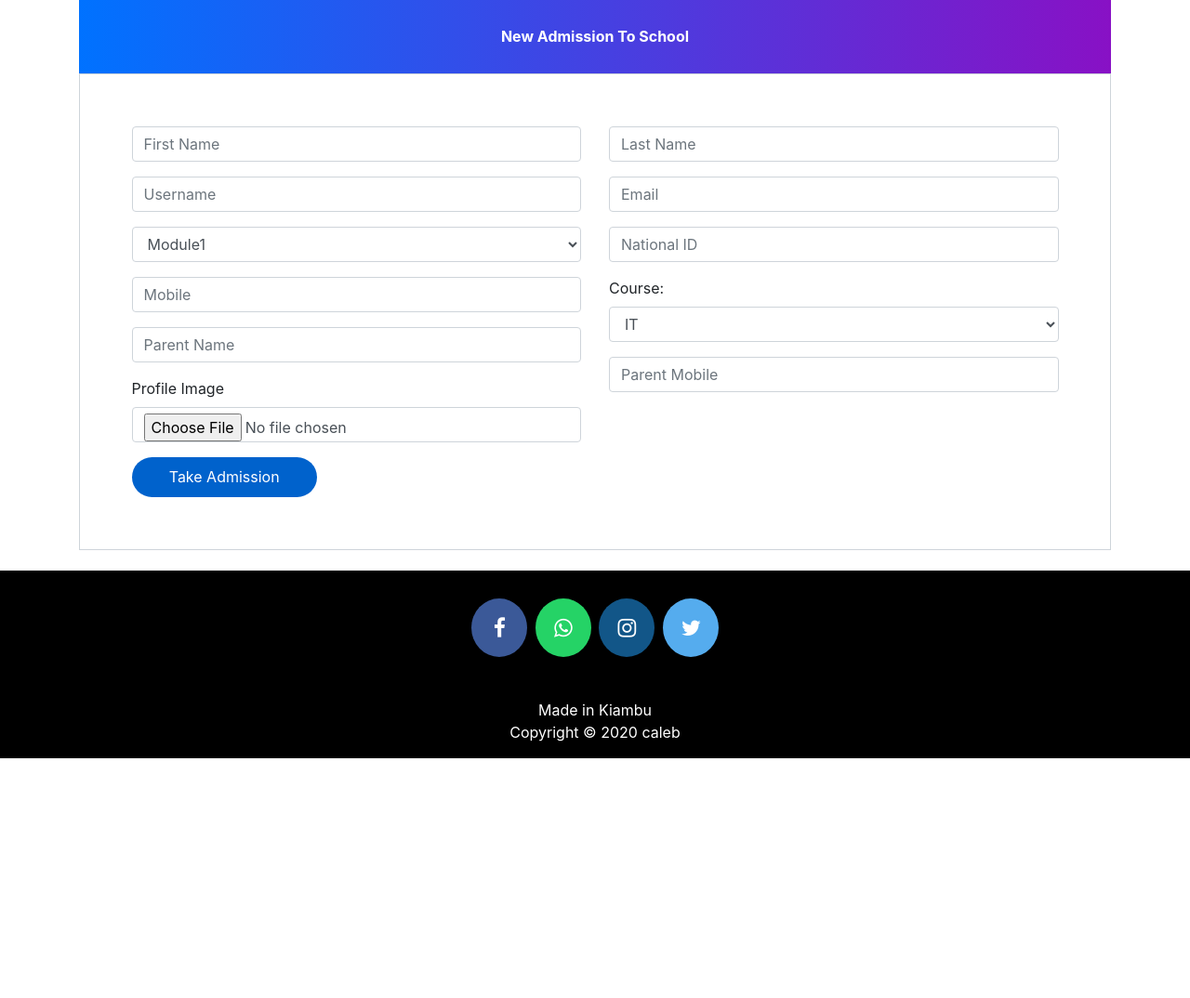
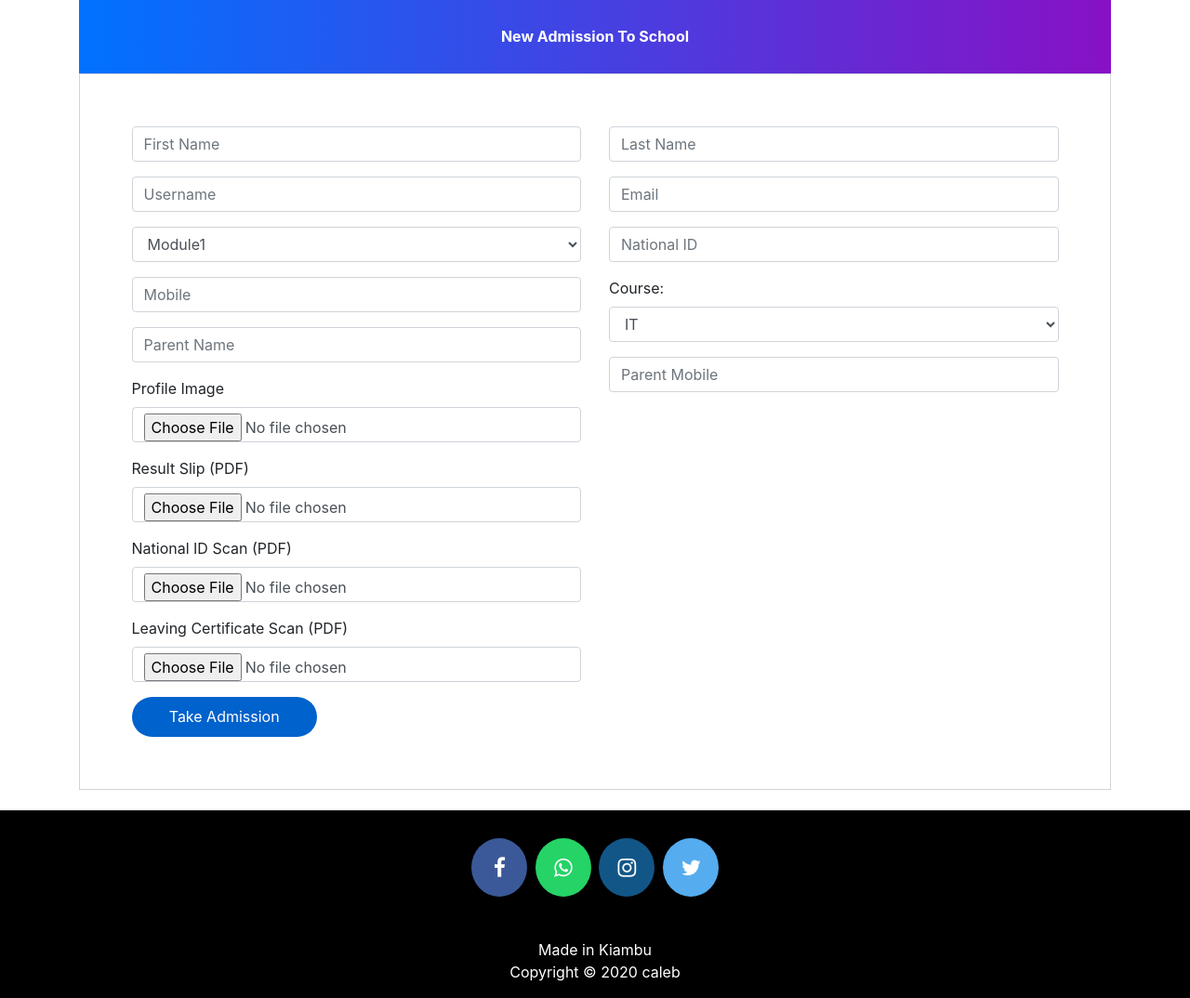
Before and after one commit to ngophedi/school-online-admission-system, a Django app: page /studentsignup in a window 1280 px wide. Shown: the part 97-1171 px from the top of the page at 93% size. Before the commit the page ends 913 px from the top, so only its background shows below. Run offline with Django 3.2, Linux system fonts and the light colour scheme; some libraries are stand-ins or nearby versions.

Commit message:
upload fields

```diff
--- a/school/forms.py
+++ b/school/forms.py
@@ -17,7 +17,7 @@ class StudentUserForm(forms.ModelForm):
 class StudentExtraForm(forms.ModelForm):
     class Meta:
         model=models.StudentExtra
-        fields=['Email','cl','mobile','status','course','national_id','parent_name','parent_mobile','profile_image' ]
+        fields=['Email','cl','mobile','status','course','national_id','parent_name','parent_mobile','profile_image','result_slip','national_id_scan','leaving_cert_scan']
 
 
 
--- a/school/models.py
+++ b/school/models.py
@@ -38,7 +38,9 @@ class StudentExtra(models.Model):
     parent_name = models.CharField(max_length=100, null=True)  # Add the parent name field
     parent_mobile = models.CharField(max_length=40, null=True)  # Add the parent mobile number field
     profile_image = models.FileField(upload_to='static/images/', null=True, blank=True)
-
+    result_slip = models.FileField(upload_to='pdf_files/', null=True, blank=True, help_text=' result slip as a PDF file.')
+    national_id_scan = models.FileField(upload_to='pdf_files/', null=True, blank=True, help_text='Upload a scan of your national ID as a PDF file.')
+    leaving_cert_scan = models.FileField(upload_to='pdf_files/', null=True, blank=True, help_text='Upload a scan of your leaving certificate as a PDF file.')
 
 
     status=models.BooleanField(default=False)
--- a/templates/school/studentsignup.html
+++ b/templates/school/studentsignup.html
@@ -92,6 +92,20 @@
                 <label for="{{ form1.profile_image.id_for_label }}">Profile Image</label>
                 <input type="file" name="{{ form1.profile_image.name }}" accept="image/*" class="form-control" id="{{ form1.profile_image.id_for_label }}">
             </div>
+            <div class="form-group">
+              <label for="{{ form1.result_slip.id_for_label }}">Result Slip (PDF)</label>
+              <input type="file" name="{{ form1.result_slip.name }}" accept=".pdf" class="form-control" id="{{ form1.result_slip.id_for_label }}">
+          </div>
+
+          <div class="form-group">
+              <label for="{{ form1.national_id_scan.id_for_label }}">National ID Scan (PDF)</label>
+              <input type="file" name="{{ form1.national_id_scan.name }}" accept=".pdf" class="form-control" id="{{ form1.national_id_scan.id_for_label }}">
+          </div>
+
+          <div class="form-group">
+              <label for="{{ form1.leaving_cert_scan.id_for_label }}">Leaving Certificate Scan (PDF)</label>
+              <input type="file" name="{{ form1.leaving_cert_scan.name }}" accept=".pdf" class="form-control" id="{{ form1.leaving_cert_scan.id_for_label }}">
+          </div>
 
 
 
```
Also changed, not shown: school/migrations/0009_auto_20231029_1515.py (added).
